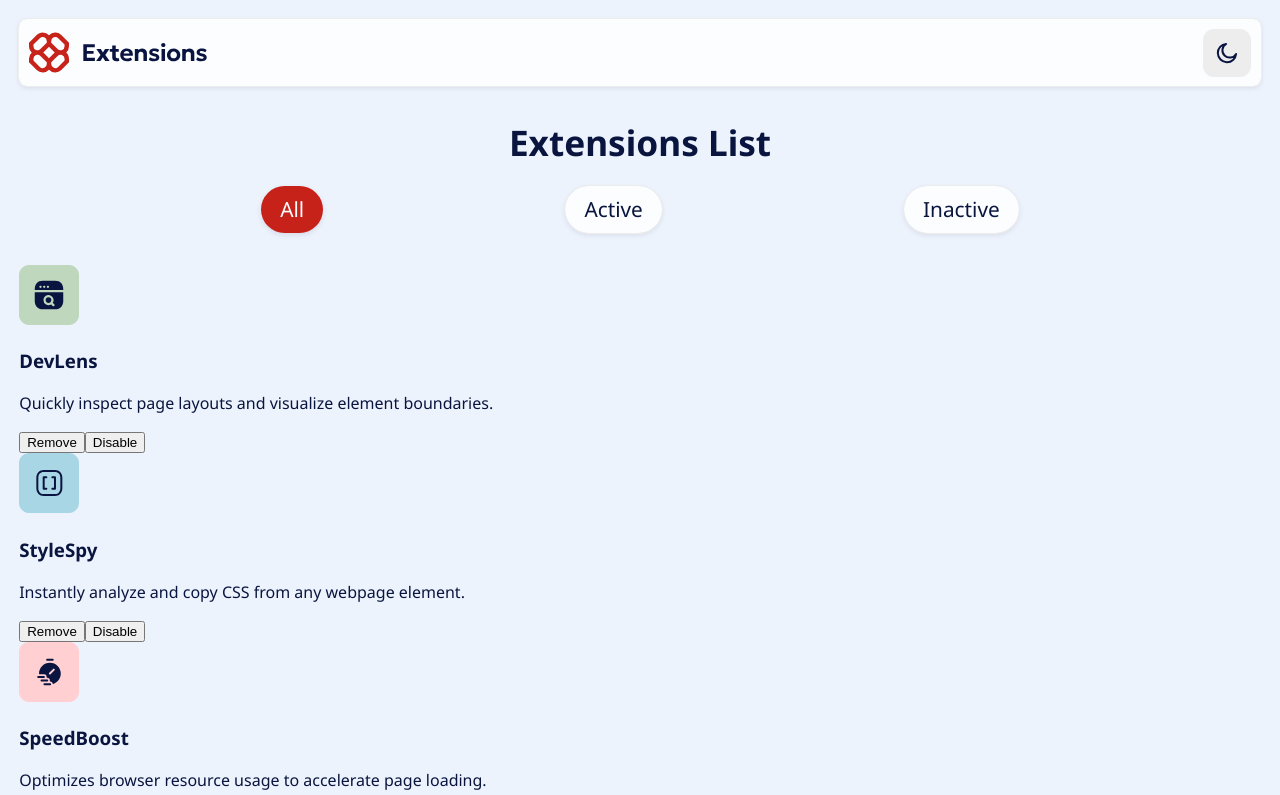
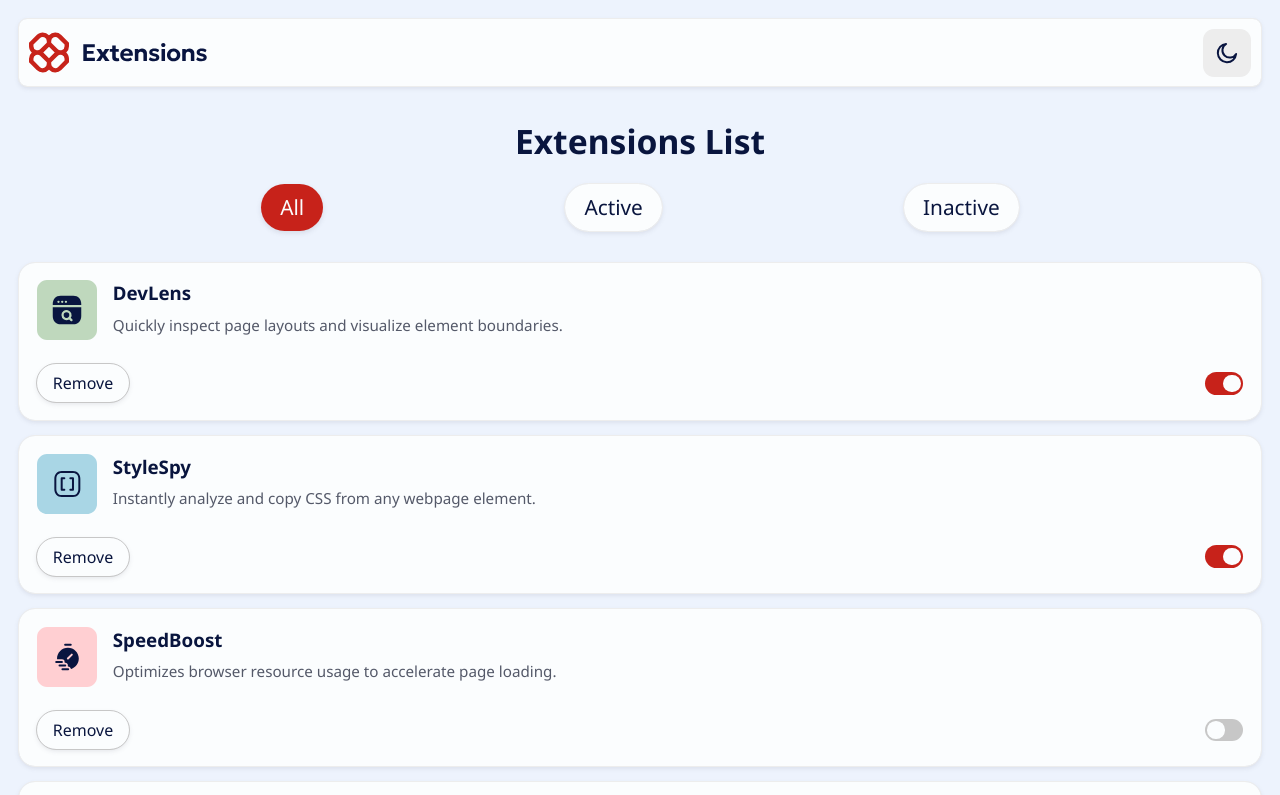
Before and after one commit to Ahtoh1337/browser-extensions-manager-ui-main, a React (Vite) app: page / in a window 1280 px wide. Shown: the top 795 px of the page. Built offline with nearby package versions, Linux system fonts and the light colour scheme.

Commit message:
Add extension panel styling

```diff
--- a/src/components/ExtList.tsx
+++ b/src/components/ExtList.tsx
@@ -23,7 +23,7 @@ export default function ExtList({ filter }: ExtListProps) {
         }
     }, [filter, extensions])
 
-    return <div>
+    return <div className="ext-list">
         {filtered.map(ext => <Extension
             key={ext.name}
             extension={ext}
--- a/src/components/Extension.tsx
+++ b/src/components/Extension.tsx
@@ -7,15 +7,26 @@ type ExtensionProps = {
 }
 
 export default function Extension({ extension, onToggle, onRemove }: ExtensionProps) {
-    return <section>
-        <div>
+    return <section className="extension-panel bordered">
+        <div className="extension-panel__info-container">
             <img src={extension.logo} alt={extension.name} />
-            <h3>{extension.name}</h3>
-            <p>{extension.description}</p>
+            <div>
+                <h3>{extension.name}</h3>
+                <p>{extension.description}</p>
+            </div>
         </div>
-        <div>
-            <button onClick={onRemove}>Remove</button>
-            <button onClick={onToggle}>{extension.isActive ? "Disable" : "Enable"}</button>
+        <div className="extension-panel__button-list">
+            <button
+                className="extension-panel__remove-button bordered"
+                onClick={onRemove}>
+                Remove
+            </button>
+            <button
+                className="extension-panel__toggle-button"
+                data-active={extension.isActive}
+                onClick={onToggle}>
+
+            </button>
         </div>
     </section>
 }
--- a/src/index.css
+++ b/src/index.css
@@ -25,6 +25,14 @@
 
 * {
     box-sizing: inherit;
+}
+
+button {
+    font-family: inherit;
+    font-size: inherit;
+    border: none;
+    color: inherit;
+    background: none;
 }
 
 body {
@@ -106,7 +114,7 @@ body.dark {
 }
 
 .ext-top-bar__heading {
-    font-size: 2.2rem;
+    font-size: 2.1rem;
     margin-top: 0;
     margin-bottom: 1.2rem;
 }
@@ -122,12 +130,9 @@ body.dark {
     padding: .6rem 1.2rem;
 
     background-color: var(--neutral-0);
-    border: none;
     border-radius: calc(infinity * 1px);
 
-    font-family: inherit;
     font-size: 1.3rem;
-    color: inherit;
 }
 
 .dark .ext-top-bar__filter-button {
@@ -144,3 +149,90 @@ body.dark {
     color: var(--neutral-900);
     background-color: var(--red-400);
 }
+
+
+
+.ext-list {
+    display: grid;
+    gap: 1rem;
+}
+
+.extension-panel {
+    padding: 1.1rem;
+
+    background-color: var(--neutral-0);
+    border-radius: 1rem;
+}
+
+.dark .extension-panel {
+    background-color: var(--neutral-800);
+}
+
+.extension-panel__info-container {
+    display: flex;
+    align-items: start;
+    gap: 1rem;
+
+    margin-bottom: 1.5rem;
+}
+
+.extension-panel__info-container h3 {
+    margin: 0 0 .6rem 0;
+}
+
+.extension-panel__info-container p {
+    margin: 0;
+    color: var(--neutral-600);
+    font-size: .95rem;
+}
+
+.dark .extension-panel__info-container p {
+    color: var(--neutral-300)
+}
+
+.extension-panel__button-list {
+    display: flex;
+    align-items: center;
+    justify-content: space-between;
+}
+
+.extension-panel__remove-button {
+    padding: .5rem 1rem;
+    border-radius: calc(infinity * 1px);
+    outline-color: var(--neutral-300);
+}
+
+.extension-panel__toggle-button {
+    background-color: var(--neutral-300);
+    width: 2.4rem;
+    height: 1.4rem;
+    border-radius: calc(infinity * 1px);
+    position: relative;
+}
+
+.dark .extension-panel__toggle-button {
+    background-color: var(--neutral-600);
+}
+
+.extension-panel__toggle-button[data-active="true"] {
+    background-color: var(--red-700)
+}
+
+.dark .extension-panel__toggle-button[data-active="true"] {
+    background-color: var(--red-400);
+}
+
+.extension-panel__toggle-button::after {
+    background-color: var(--neutral-0);
+    width: 1.1rem;
+    height: 1.1rem;
+    position: absolute;
+    top: .15rem;
+    left: .15rem;
+    content: "";
+    border-radius: 50%;
+}
+
+.extension-panel__toggle-button[data-active="true"]::after {
+    left: 1.15rem;
+}
```
